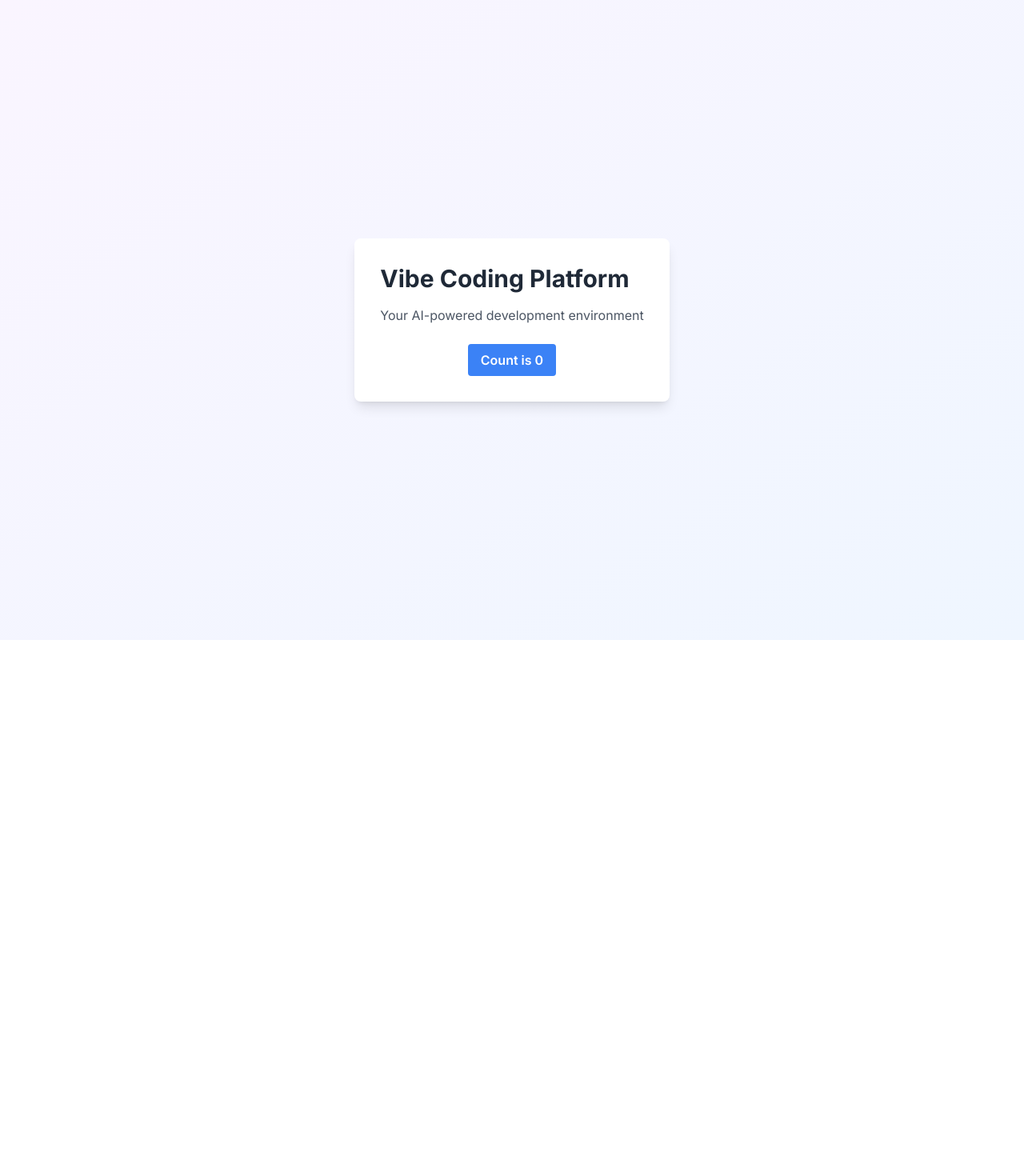
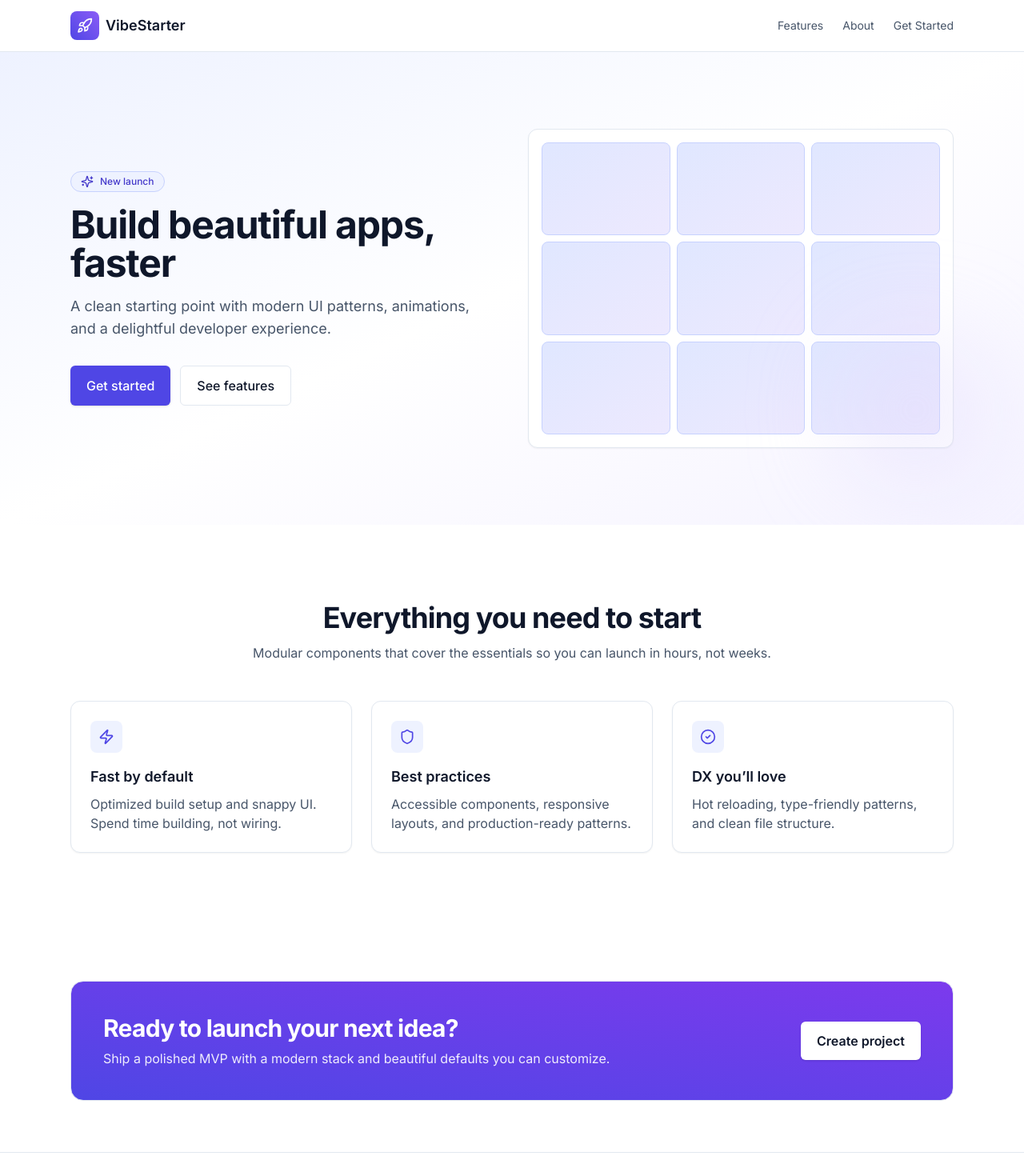
Before and after one commit to flamesdotblue/frontend-repo_sok9obgh_p9t2mi, a React (Vite) app: page / in a window 1280 px wide. Shown: the top 1470 px of the page at 80% size. Before the commit the page ends 800 px from the top, so only its background shows below. Built offline with nearby package versions, Linux system fonts and the light colour scheme; a web font is replaced by a local one.

Commit message:
Update project prj_sok9obgh - 2025-10-27T02:42:24.666Z

```diff
--- a/src/App.jsx
+++ b/src/App.jsx
@@ -1,28 +1,31 @@
-import { useState } from 'react'
+import React from 'react'
+import Header from './components/Header'
+import Hero from './components/Hero'
+import Features from './components/Features'
+import Footer from './components/Footer'
 
-function App() {
-  const [count, setCount] = useState(0)
-
+export default function App() {
   return (
-    <div className="min-h-screen bg-gradient-to-br from-purple-50 to-blue-50 flex items-center justify-center">
-      <div className="bg-white p-8 rounded-lg shadow-lg">
-        <h1 className="text-3xl font-bold text-gray-800 mb-4">
-          Vibe Coding Platform
-        </h1>
-        <p className="text-gray-600 mb-6">
-          Your AI-powered development environment
-        </p>
-        <div className="text-center">
-          <button
-            onClick={() => setCount(count + 1)}
-            className="bg-blue-500 hover:bg-blue-600 text-white font-semibold py-2 px-4 rounded"
-          >
-            Count is {count}
-          </button>
-        </div>
-      </div>
+    <div className="min-h-screen bg-white text-slate-900">
+      <Header />
+      <main>
+        <Hero />
+        <Features />
+        <section id="cta" className="py-16">
+          <div className="max-w-6xl mx-auto px-4 sm:px-6">
+            <div className="rounded-2xl border border-slate-200 bg-gradient-to-tr from-indigo-600 to-violet-600 p-8 sm:p-10 text-white flex flex-col md:flex-row items-center justify-between gap-6">
+              <div>
+                <h3 className="text-2xl sm:text-3xl font-bold tracking-tight">Ready to launch your next idea?</h3>
+                <p className="mt-2 text-white/90 max-w-prose">Ship a polished MVP with a modern stack and beautiful defaults you can customize.</p>
+              </div>
+              <a href="#" className="inline-flex items-center justify-center rounded-md bg-white px-5 py-3 text-slate-900 font-semibold shadow hover:bg-slate-100 transition-colors">
+                Create project
+              </a>
+            </div>
+          </div>
+        </section>
+      </main>
+      <Footer />
     </div>
   )
 }
-
-export default App
--- /dev/null
+++ b/src/components/Features.jsx
@@ -0,0 +1,44 @@
+import React from 'react'
+import { CheckCircle2, Shield, Zap } from 'lucide-react'
+
+const features = [
+  {
+    icon: <Zap className="h-5 w-5 text-indigo-600" />,
+    title: 'Fast by default',
+    desc: 'Optimized build setup and snappy UI. Spend time building, not wiring.'
+  },
+  {
+    icon: <Shield className="h-5 w-5 text-indigo-600" />,
+    title: 'Best practices',
+    desc: 'Accessible components, responsive layouts, and production-ready patterns.'
+  },
+  {
+    icon: <CheckCircle2 className="h-5 w-5 text-indigo-600" />,
+    title: 'DX you’ll love',
+    desc: 'Hot reloading, type-friendly patterns, and clean file structure.'
+  }
+]
+
+export default function Features() {
+  return (
+    <section id="features" className="py-16 sm:py-24">
+      <div className="max-w-6xl mx-auto px-4 sm:px-6">
+        <div className="text-center max-w-2xl mx-auto">
+          <h2 className="text-3xl sm:text-4xl font-bold tracking-tight text-slate-900">Everything you need to start</h2>
+          <p className="mt-3 text-slate-600">Modular components that cover the essentials so you can launch in hours, not weeks.</p>
+        </div>
+        <div className="mt-12 grid sm:grid-cols-2 lg:grid-cols-3 gap-6">
+          {features.map((f, i) => (
+            <div key={i} className="rounded-xl border border-slate-200 bg-white p-6 shadow-sm">
+              <div className="h-10 w-10 rounded-lg bg-indigo-50 flex items-center justify-center">
+                {f.icon}
+              </div>
+              <h3 className="mt-4 text-lg font-semibold text-slate-900">{f.title}</h3>
+              <p className="mt-2 text-slate-600">{f.desc}</p>
+            </div>
+          ))}
+        </div>
+      </div>
+    </section>
+  )
+}
--- /dev/null
+++ b/src/components/Footer.jsx
@@ -0,0 +1,18 @@
+import React from 'react'
+
+export default function Footer() {
+  return (
+    <footer className="border-t border-slate-200 bg-white">
+      <div className="max-w-6xl mx-auto px-4 sm:px-6 py-8">
+        <div className="flex flex-col sm:flex-row items-center justify-between gap-4 text-sm text-slate-600">
+          <p>© {new Date().getFullYear()} VibeStarter. All rights reserved.</p>
+          <div className="flex items-center gap-4">
+            <a href="#" className="hover:text-slate-900">Privacy</a>
+            <a href="#" className="hover:text-slate-900">Terms</a>
+            <a href="#" className="hover:text-slate-900">Contact</a>
+          </div>
+        </div>
+      </div>
+    </footer>
+  )
+}
--- /dev/null
+++ b/src/components/Header.jsx
@@ -0,0 +1,27 @@
+import React from 'react'
+import { Rocket, Menu } from 'lucide-react'
+
+export default function Header() {
+  return (
+    <header className="sticky top-0 z-50 w-full backdrop-blur supports-[backdrop-filter]:bg-white/60 bg-white/80 border-b border-slate-200">
+      <div className="max-w-6xl mx-auto px-4 sm:px-6">
+        <div className="h-16 flex items-center justify-between">
+          <a href="/" className="inline-flex items-center gap-2 text-slate-900 font-semibold">
+            <span className="inline-flex h-9 w-9 items-center justify-center rounded-lg bg-gradient-to-tr from-indigo-600 to-violet-500 text-white">
+              <Rocket className="h-5 w-5" />
+            </span>
+            <span className="text-lg">VibeStarter</span>
+          </a>
+          <nav className="hidden sm:flex items-center gap-6 text-sm text-slate-600">
+            <a href="#features" className="hover:text-slate-900 transition-colors">Features</a>
+            <a href="#about" className="hover:text-slate-900 transition-colors">About</a>
+            <a href="#cta" className="hover:text-slate-900 transition-colors">Get Started</a>
+          </nav>
+          <button className="sm:hidden inline-flex items-center justify-center h-9 w-9 rounded-md border border-slate-300 text-slate-700" aria-label="Open menu">
+            <Menu className="h-5 w-5" />
+          </button>
+        </div>
+      </div>
+    </header>
+  )
+}
--- /dev/null
+++ b/src/components/Hero.jsx
@@ -0,0 +1,43 @@
+import React from 'react'
+import { Sparkles } from 'lucide-react'
+
+export default function Hero() {
+  return (
+    <section className="relative overflow-hidden">
+      <div className="absolute inset-0 bg-gradient-to-br from-indigo-50 via-white to-violet-50" aria-hidden />
+      <div className="relative max-w-6xl mx-auto px-4 sm:px-6 py-16 sm:py-24">
+        <div className="grid lg:grid-cols-2 gap-10 items-center">
+          <div>
+            <span className="inline-flex items-center gap-2 rounded-full border border-indigo-200 bg-indigo-50 px-3 py-1 text-xs font-medium text-indigo-700">
+              <Sparkles className="h-4 w-4" /> New launch
+            </span>
+            <h1 className="mt-4 text-4xl sm:text-5xl font-extrabold tracking-tight text-slate-900">
+              Build beautiful apps, faster
+            </h1>
+            <p className="mt-4 text-slate-600 text-lg">
+              A clean starting point with modern UI patterns, animations, and a delightful developer experience.
+            </p>
+            <div className="mt-8 flex flex-col sm:flex-row gap-3">
+              <a href="#cta" className="inline-flex items-center justify-center rounded-md bg-indigo-600 px-5 py-3 text-white font-medium shadow hover:bg-indigo-700 transition-colors">
+                Get started
+              </a>
+              <a href="#features" className="inline-flex items-center justify-center rounded-md bg-white px-5 py-3 text-slate-900 font-medium border border-slate-200 hover:bg-slate-50 transition-colors">
+                See features
+              </a>
+            </div>
+          </div>
+          <div className="relative">
+            <div className="aspect-[4/3] rounded-xl border border-slate-200 bg-white shadow-sm overflow-hidden">
+              <div className="h-full w-full grid grid-cols-3 gap-2 p-4">
+                {[...Array(9)].map((_, i) => (
+                  <div key={i} className="rounded-lg bg-gradient-to-br from-indigo-100 to-violet-100 border border-indigo-200" />
+                ))}
+              </div>
+            </div>
+            <div className="pointer-events-none absolute -bottom-8 -right-8 h-40 w-40 rounded-full bg-violet-200/50 blur-3xl" />
+          </div>
+        </div>
+      </div>
+    </section>
+  )
+}
```
Also changed, not shown: 2 other files (tests, documents, lock files or other folders).
